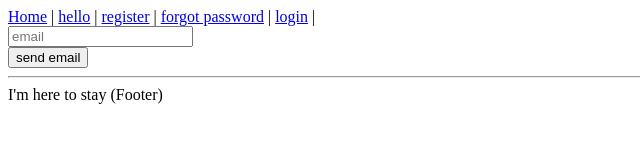
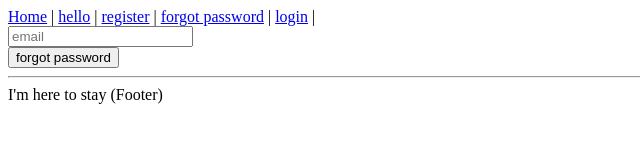
Before and after one commit to tjohnson1106/Next-Client-Interface, a Next.js app: page /forgot-password in a window 1280 px wide. Shown: the top 160 px of the page, without its empty margins (0-640 px from the left). Built offline with nearby package versions, Linux system fonts and the light colour scheme.

Commit message:
added change password route

```diff
--- a/pages/forgot-password.tsx
+++ b/pages/forgot-password.tsx
@@ -32,7 +32,7 @@ export default () => {
                   component={InputField}
                 />
 
-                <button type="submit">send email</button>
+                <button type="submit">forgot password</button>
               </form>
             )}
           </Formik>
```
Also changed, not shown: 1 other file (tests, documents, lock files or other folders).
